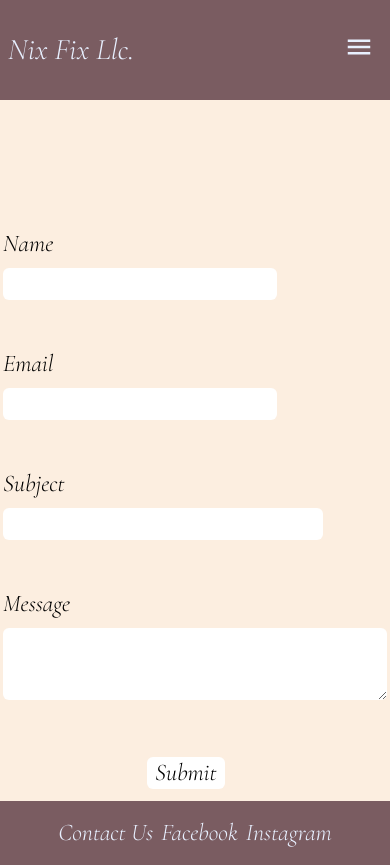
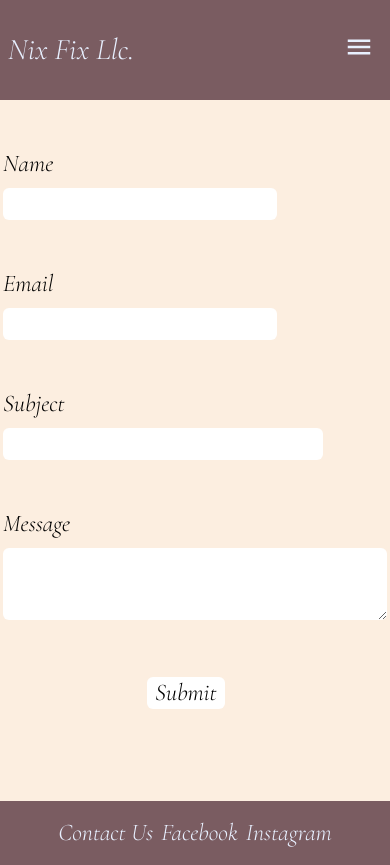
Before and after one commit to mattrowley10/NixFix, a React (Vite) app: page /contactUs in a window 390 px wide. Built offline with nearby package versions, Linux system fonts and the light colour scheme.

Commit message:
contact screen size phone

```diff
--- a/src/App.css
+++ b/src/App.css
@@ -630,4 +630,7 @@ html, body{
   .gallery{
     height: 375vh;
   }
+  .contact-us{
+    height: 80vh;
+  }
 }
--- a/src/Components/ContactUs.jsx
+++ b/src/Components/ContactUs.jsx
@@ -26,7 +26,7 @@ export default function ContactUs() {
   return (
     <div className="contact-us flex flex-col items-center">
       <form className="text-2xl" ref={form} onSubmit={sendEmail}>
-        <p className="mt-32"> Name</p>
+        <p className=" mt-12"> Name</p>
         <input
           className="rounded-md mt-2 px-2"
           type="text"
```
